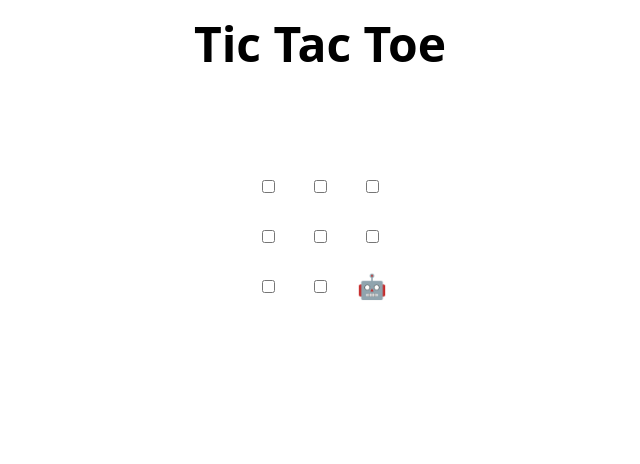
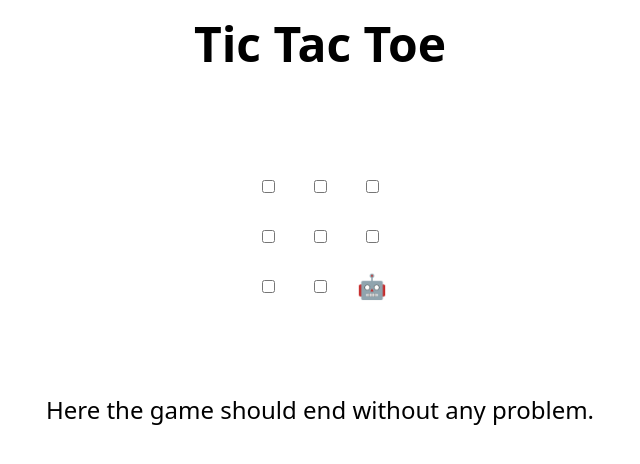
Before and after one commit to SparshBisen/skills-review-pull-requests, a plain HTML site: page index.html in a window 1280 px wide. Shown: the whole page, without its empty margins (320-960 px from the left). Drawn offline with Linux system fonts and the light colour scheme.

Commit message:
Update index.html
Understanding the assignment.

```diff
--- a/index.html
+++ b/index.html
@@ -48,7 +48,7 @@
 </table>
 
 <h2 hidden>Game over, refresh to play again 🧑‍💻 🤖!</h2>
-
+Here the game should end without any problem.
 <script>
   // Initialization
   const boxes = Array.from(document.querySelectorAll("td"));
```
